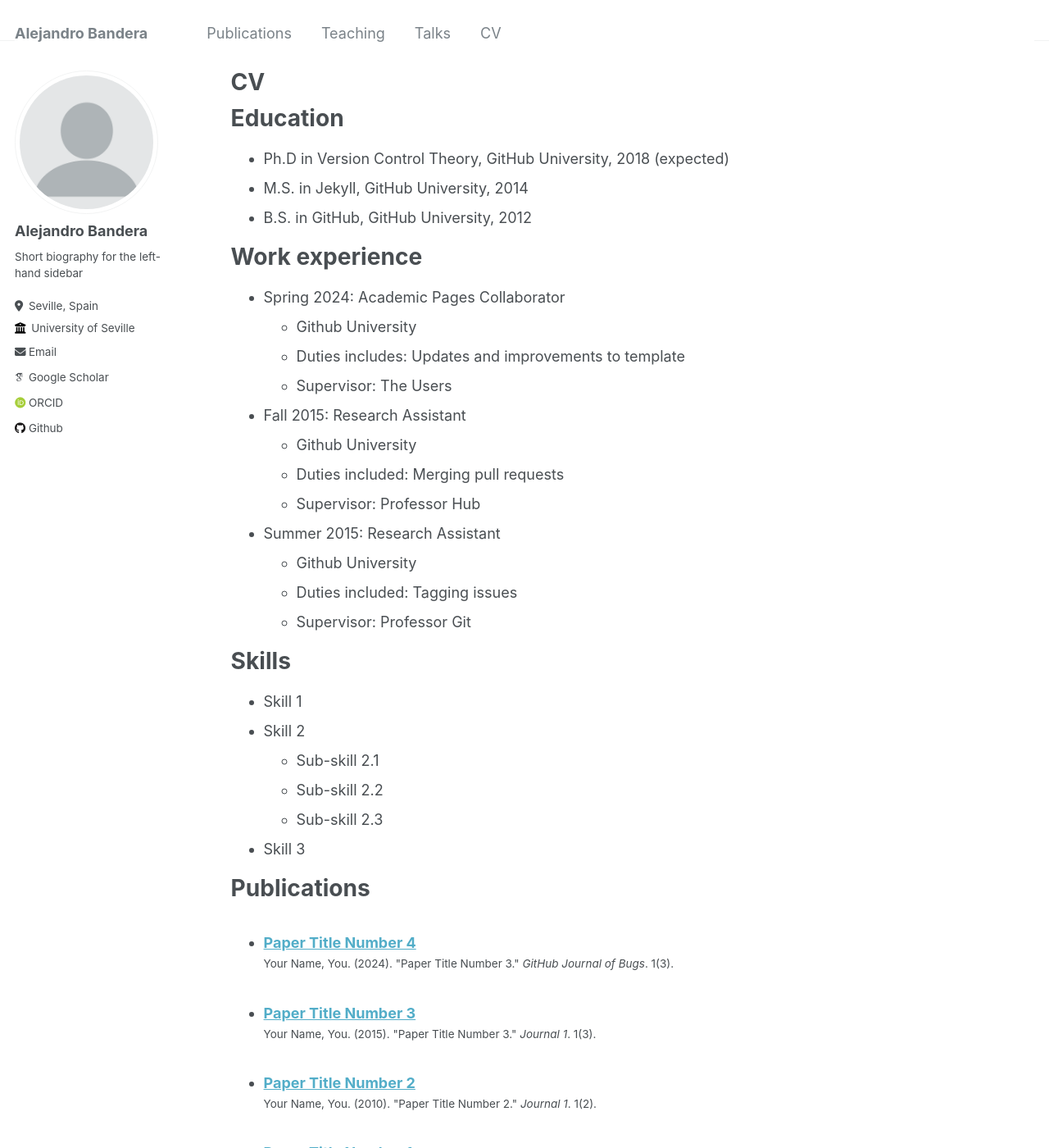
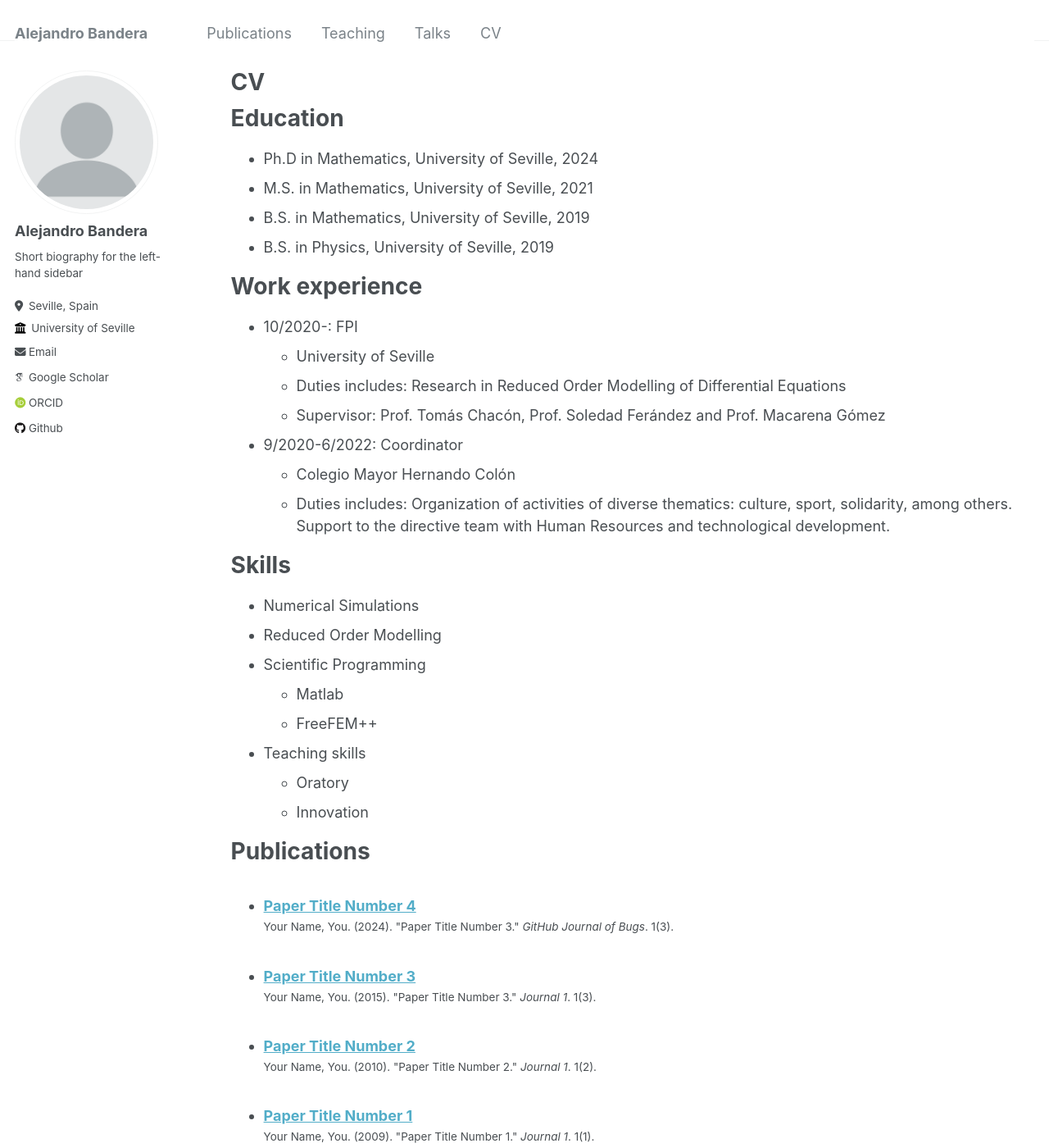
Before and after one commit to abanderam/abandera.github.io, a Jekyll site: the page built from _pages/cv.md, in a window 1280 px wide and 1400 px high. Shown: the whole window at 82% size. Built offline with Jekyll 4.4.1, drawn with Linux system fonts in a browser that asks for light colours; some web fonts are replaced; some of the changed text lies outside the part shown.

Commit message:
Update cv.md

```diff
--- a/_pages/cv.md
+++ b/_pages/cv.md
@@ -11,35 +11,32 @@ redirect_from:
 
 Education
 ======
-* Ph.D in Version Control Theory, GitHub University, 2018 (expected)
-* M.S. in Jekyll, GitHub University, 2014
-* B.S. in GitHub, GitHub University, 2012
+* Ph.D in Mathematics, University of Seville, 2024
+* M.S. in Mathematics, University of Seville, 2021
+* B.S. in Mathematics, University of Seville, 2019
+* B.S. in Physics, University of Seville, 2019
 
 Work experience
 ======
-* Spring 2024: Academic Pages Collaborator
-  * Github University
-  * Duties includes: Updates and improvements to template
-  * Supervisor: The Users
+* 10/2020-: FPI
+  * University of Seville
+  * Duties includes: Research in Reduced Order Modelling of Differential Equations
+  * Supervisor: Prof. Tomás Chacón, Prof. Soledad Ferández and Prof. Macarena Gómez
 
-* Fall 2015: Research Assistant
-  * Github University
-  * Duties included: Merging pull requests
-  * Supervisor: Professor Hub
-
-* Summer 2015: Research Assistant
-  * Github University
-  * Duties included: Tagging issues
-  * Supervisor: Professor Git
+* 9/2020-6/2022: Coordinator
+  * Colegio Mayor Hernando Colón
+  * Duties includes: Organization of activities of diverse thematics: culture, sport, solidarity, among others. Support to the directive team with Human Resources and technological development.
 
 Skills
 ======
-* Skill 1
-* Skill 2
-  * Sub-skill 2.1
-  * Sub-skill 2.2
-  * Sub-skill 2.3
-* Skill 3
+* Numerical Simulations
+* Reduced Order Modelling
+* Scientific Programming
+  * Matlab
+  * FreeFEM++
+* Teaching skills
+  * Oratory
+  * Innovation
 
 Publications
 ======
@@ -61,4 +58,5 @@ Teaching
 
 Service and leadership
 ======
-* Currently signed in to 43 different slack teams
+* President of the Culture Comettee of the Colegio Mayor Hernando Colón 2018-2019.
+* Coordinator of the Culture Comettee
```
